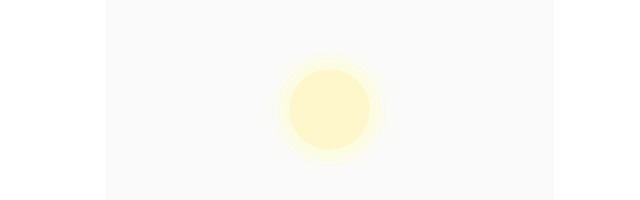
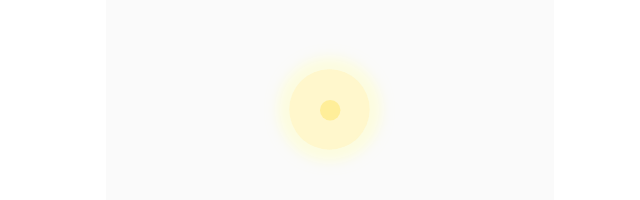
Before and after one commit to jivmy/kiln-labs, a React (Create React App) app: page / in a window 1280 px wide. Shown: the part 368-568 px from the top of the page, without its empty margins (310-950 px from the left). Built offline with nearby package versions, Linux system fonts and the light colour scheme; a web font is replaced by a local one.

Commit message:
inner orb

```diff
--- a/src/components/SoundResponsiveOrb.js
+++ b/src/components/SoundResponsiveOrb.js
@@ -44,7 +44,7 @@
         const avgVolume = dataArray.reduce((a, b) => a + b) / dataArray.length;
 
         // Boosted sensitivity for scale
-        const amplifiedVolume = Math.min(100, avgVolume * 2.5); // Amplified by factor of 5
+        const amplifiedVolume = Math.min(100, avgVolume * 2.5); // Amplified by factor of 2.5
         setVolume((prev) => prev * 0.5 + amplifiedVolume * 0.5); // Faster response, quick decay
 
         animationRef.current = requestAnimationFrame(updateVolume);
@@ -71,7 +71,8 @@
   }, []);
 
   // Adjusted scaling for more responsiveness and faster decay
-  const scale = 1 + (micActive ? volume / 20 : 0.2); // Larger scale factor
+  const scale = 1 + (micActive ? volume / 20 : 0.2); // Outer orb scale factor
+  const innerScale = Math.max(0.5, (volume - 75) / 25); // Inner orb scales when volume > 75
   const colorLightness = Math.min(95, 90 - volume / 25); // Keep pale tones
 
   return (
@@ -88,11 +89,11 @@
         borderRadius: 'inherit',
       }}
     >
-      {/* Orb */}
+      {/* Outer Orb */}
       <div
         style={{
           position: 'relative',
-          width: '15%', // Smaller base size for room to grow
+          width: '15%',
           height: '15%',
           borderRadius: '50%',
           backgroundColor: `hsl(50, 100%, ${colorLightness}%)`, // Pale yellow tones
@@ -101,7 +102,22 @@
           animation: micActive ? 'pulse 1s infinite ease-in-out' : 'none',
           boxShadow: `0 0 10px 10px rgba(255, 255, 200, 0.5)`, // Static glow effect
         }}
-      ></div>
+      >
+        {/* Inner Orb */}
+        <div
+          style={{
+            position: 'absolute',
+            top: '50%',
+            left: '50%',
+            width: '50%',
+            height: '50%',
+            transform: `translate(-50%, -50%) scale(${innerScale})`,
+            borderRadius: '50%',
+            backgroundColor: `hsl(50, 100%, ${colorLightness - 10}%)`, // Slightly darker yellow
+            transition: 'transform 0.1s ease, background-color 0.1s ease',
+          }}
+        ></div>
+      </div>
 
       {/* Microphone Button */}
       <button
@@ -129,7 +145,7 @@
           width="24"
           height="24"
         >
-          <path d="M12 14c1.66 0 3-1.34 3-3V5c0-1.66-1.34-3-3-3S9 3.34 9 5v6c0 1.66 1.34 3 3 3zm-1-9c0-.55.45-1 1-1s1 .45 1 1v6c0 .55-.45 1-1 1s-1-.45-1-1V5zm6 6c0 2.76-2.24 5-5 5s-5-2.24-5-5H5c0 3.53 2.61 6.43 6 6.92V21h2v-3.08c3.39-.49 6-3.39 6-6.92h-2z" />
+          <path d="M12 14c1.66 0 3-1.34 3-3V5c0-1.66-1.34-3-3-3S9 3.34 9 5v6c0 1.66-1.34 3 3 3zm-1-9c0-.55.45-1 1-1s1 .45 1 1v6c0 .55-.45 1-1 1s-1-.45-1-1V5zm6 6c0 2.76-2.24 5-5 5s-5-2.24-5-5H5c0 3.53 2.61 6.43 6 6.92V21h2v-3.08c3.39-.49 6-3.39 6-6.92h-2z" />
         </svg>
       </button>
     </div>
```
